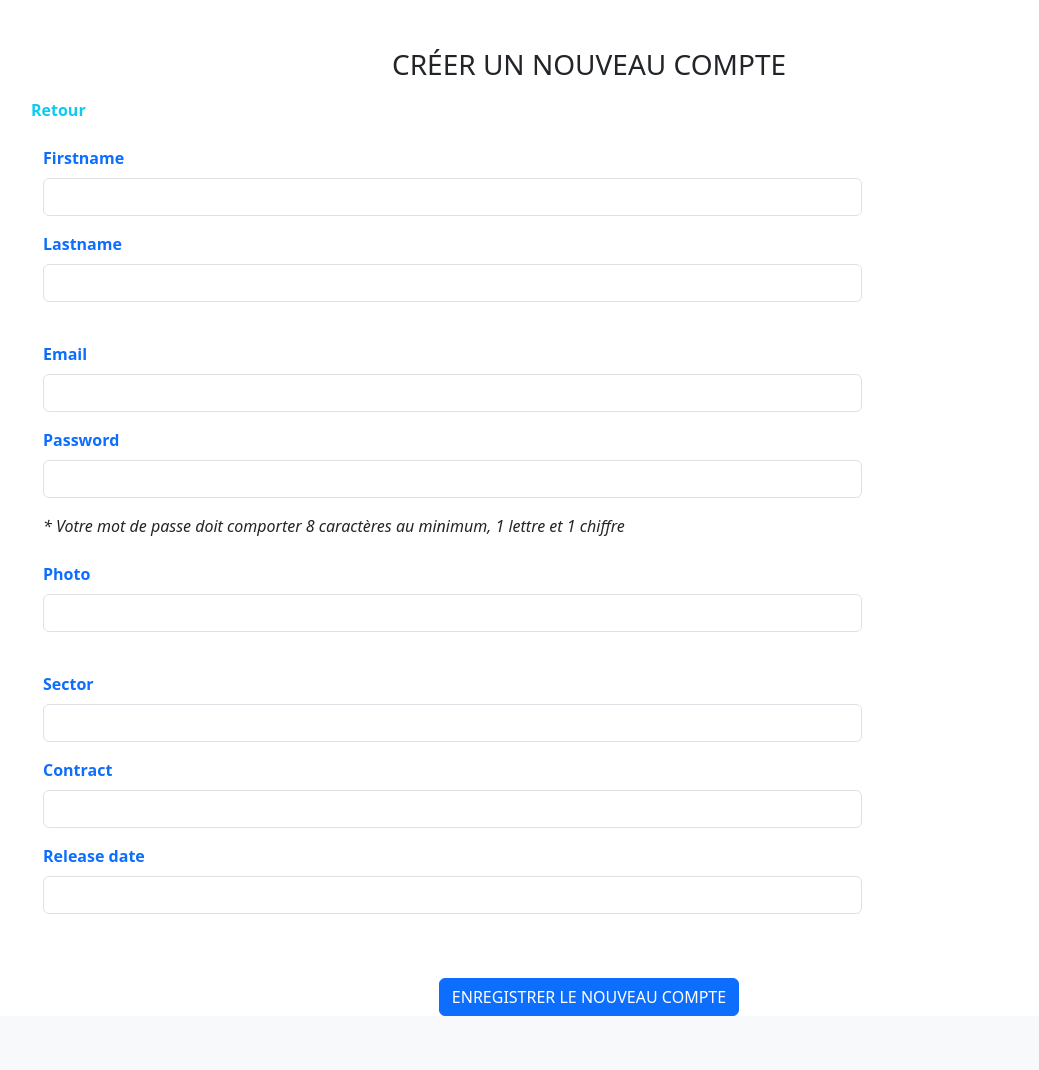
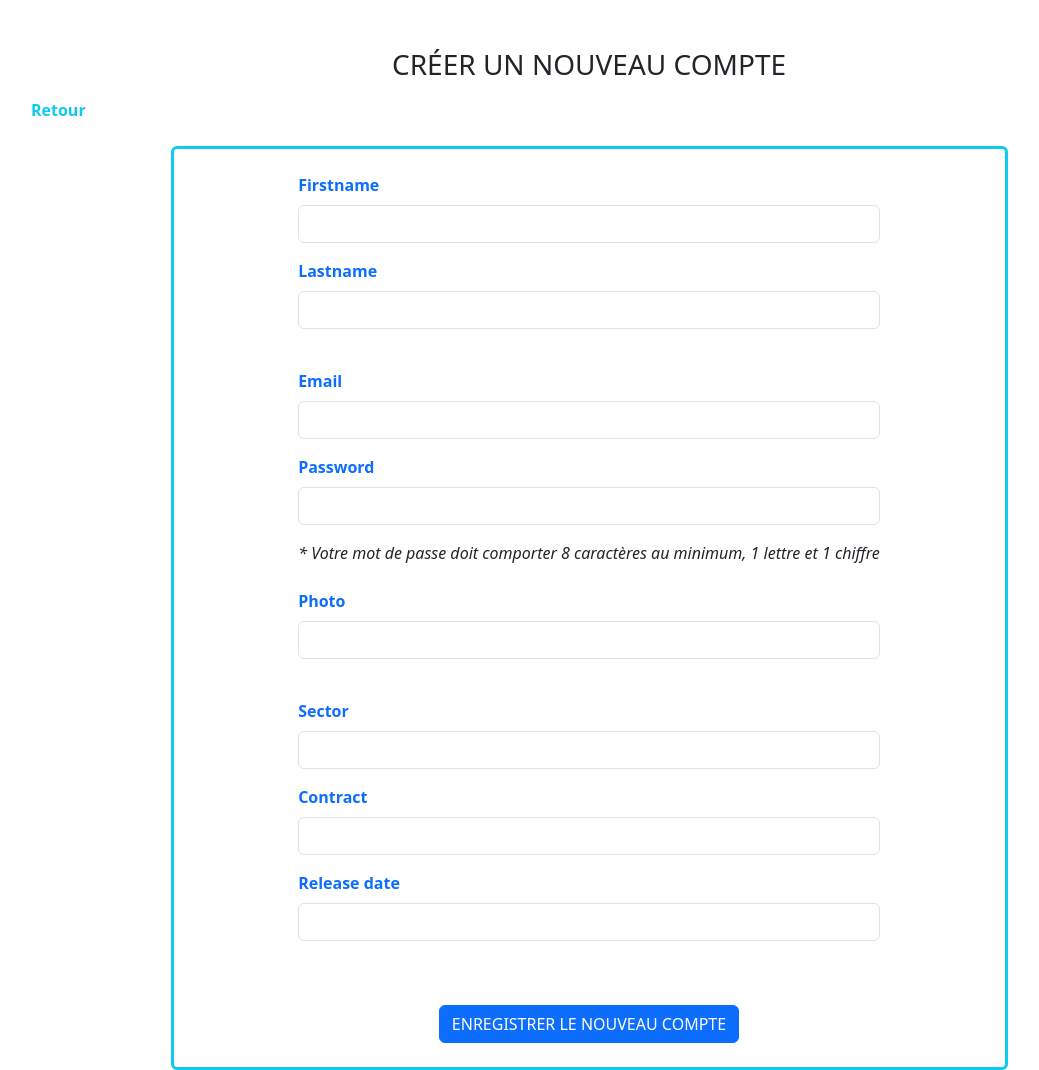
Before and after one commit to ArnaudBvd/Bravard_exam_SF, a Symfony app: template templates/user/new.html.twig in a window 1280 px wide. Shown: the part 94-1164 px from the top of the page, without its empty margins (51-1090 px from the left). Before the commit the page ends 1110 px from the top, so only its background shows below. Run offline with Twig, Linux system fonts and the light colour scheme; the template is opened without the code that fills it: most values are stand-ins (such as "Sample title", 1, 10 or a date in 2020); form fields are guessed from the names that the template uses; some libraries are stand-ins or nearby versions.

Commit message:
Mise en forme du formulaire d'ajout Bis

```diff
--- a/templates/parts/navbar.html.twig
+++ b/templates/parts/navbar.html.twig
@@ -22,17 +22,17 @@
         </li>
         {% endif %}
 
+          {% if app.user is not null and app.user.hasRoles("ROLE_RH") %}
+				<li class="nav-item">
+					<a class="nav-link text-light fs-5 ms-4" href="{{path ('app_admin')}}">Administration</a>
+				</li>
+        {% endif %}
+
         {% if app.user is not null %}
         <li class="nav-item">
           <a class="nav-link text-light fs-5 ms-4" href="{{path ('app_logout')}}">Se déconnecter</a>
         </li>
         {% endif %}
-
-         {% if app.user is not null and app.user.hasRoles("ROLE_RH") %}
-				<li class="nav-item">
-					<a class="nav-link text-light fs-5 ms-4" href="{{path ('app_admin')}}">Administration</a>
-				</li>
-        {% endif %}
       </ul>
     </div>
   </div>
--- a/templates/user/new.html.twig
+++ b/templates/user/new.html.twig
@@ -11,27 +11,27 @@
 		</div>
 
 		{# {{ include('user/_form.html.twig') }} #}
-		<div class="container">
+		<div class="container border border-info border-3 rounded py-4 d-flex justify-content-center w-75">
 		{{ form_start(form) }}
 		<div class="mb-4">
-			<label class="text-primary fw-bold w-75">{{  form_row(form.firstname) }}</label><br>
-			<label class="text-primary fw-bold w-75">{{ form_row(form.lastname) }}</label>
+			<label class="text-primary fw-bold w-100">{{  form_row(form.firstname) }}</label><br>
+			<label class="text-primary fw-bold w-100">{{ form_row(form.lastname) }}</label>
 		</div>
 
 		<div class="mb-4">
-			<label class="text-primary fw-bold w-75">{{ form_row(form.email) }}</label><br>
-			<label class="text-primary fw-bold w-75">{{ form_row(form.password) }}</label>
+			<label class="text-primary fw-bold w-100">{{ form_row(form.email) }}</label><br>
+			<label class="text-primary fw-bold w-100">{{ form_row(form.password) }}</label>
 			<p class="fw-lighter fst-italic fs-6">* Votre mot de passe doit comporter 8 caractères au minimum, 1 lettre et 1 chiffre</p>
 		</div>
 
 		<div class="mb-4">
-			<label class="text-primary fw-bold w-75">{{ form_row(form.photo) }}</label>
+			<label class="text-primary fw-bold w-100">{{ form_row(form.photo) }}</label>
 		</div>
 
 		<div class="mb-4">
-			<label class="text-primary fw-bold w-75">{{ form_row(form.sector) }}</label><br>
-			<label class="text-primary fw-bold w-75">{{ form_row(form.contract) }}</label><br>
-			<label class="text-primary fw-bold w-75">{{ form_row(form.release_date) }}</label>
+			<label class="text-primary fw-bold w-100">{{ form_row(form.sector) }}</label><br>
+			<label class="text-primary fw-bold w-100">{{ form_row(form.contract) }}</label><br>
+			<label class="text-primary fw-bold w-100">{{ form_row(form.release_date) }}</label>
 		</div>
 
 		<div class="d-flex justify-content-center mt-5">
```
